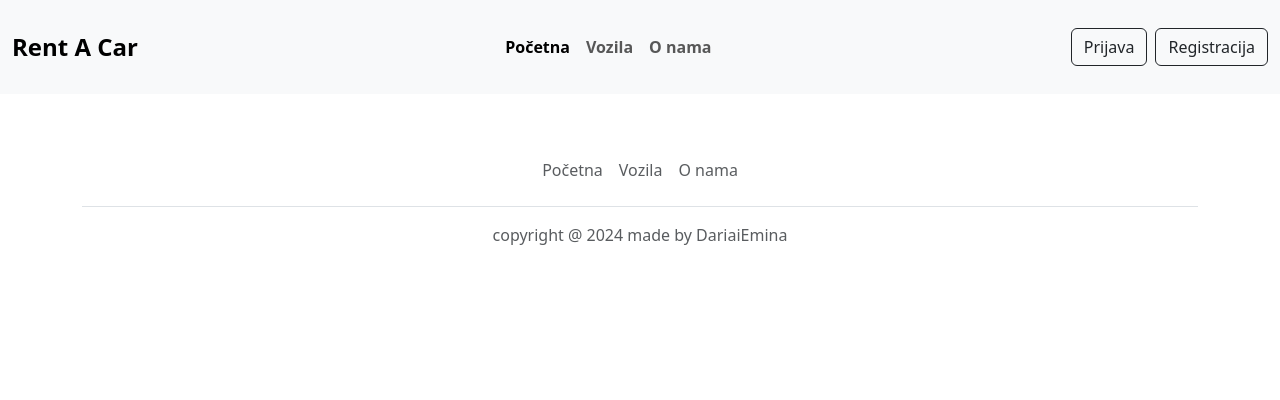
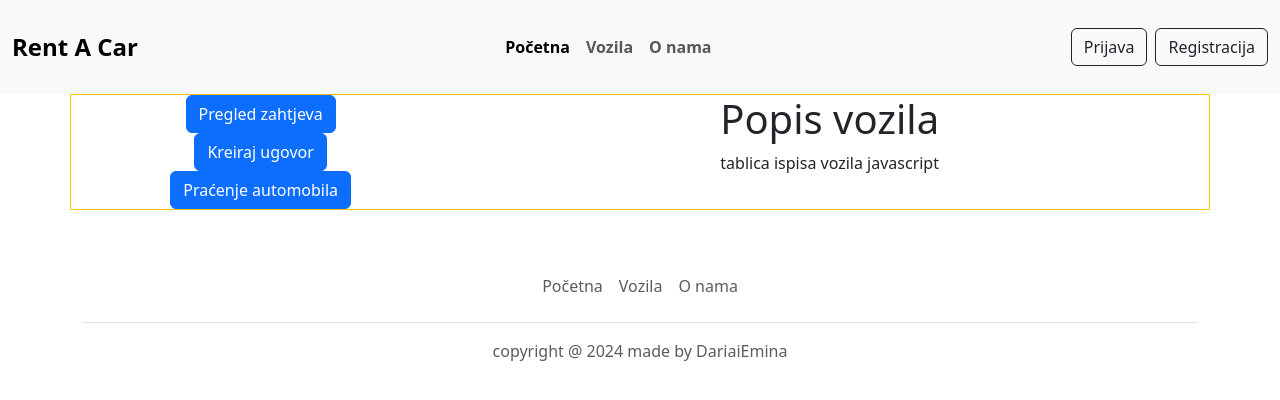
Before and after one commit to E-Begich/Programsko, a React (Create React App) app in the folder rentacar/: page /AdminPocetna in a window 1280 px wide. Shown: the top 400 px of the page. Built offline with nearby package versions, Linux system fonts and the light colour scheme.

Commit message:
admin pocetna

```diff
--- a/rentacar/package.json
+++ b/rentacar/package.json
@@ -16,7 +16,7 @@
     "react-dom": "^18.3.1",
     "react-router-bootstrap": "^0.26.2",
     "react-router-dom": "^6.23.0",
-    "react-scripts": "5.0.1",
+    "react-scripts": "^5.0.1",
     "react-toastify": "^10.0.5",
     "source-map-loader": "^5.0.0",
     "web-vitals": "^2.1.4"
--- a/rentacar/src/App.js
+++ b/rentacar/src/App.js
@@ -6,6 +6,7 @@ import Vozila from './pages/Vozila';
 import Onama from './pages/Onama';
 import Prijava from './pages/Prijava';
 import Registracija from './pages/Registracija';
+import AdminPocetna from './pages/Admin/AdminPocetna';
 import { ToastContainer } from 'react-toastify';
 import 'react-toastify/dist/ReactToastify.css';
 
@@ -21,6 +22,7 @@ function App() {
         <Route path='/onama' element={<Onama />} />
         <Route path='/prijava' element={<Prijava />} />
         <Route path='/registracija' element={<Registracija />} />
+        <Route path='/AdminPocetna' element={<AdminPocetna />} />
       </Routes>
       <Footer />
     </>
--- /dev/null
+++ b/rentacar/src/pages/Admin/AdminPocetna.jsx
@@ -0,0 +1,25 @@
+import React from 'react'
+
+const AdminPocetna = ( ) => {
+    return (
+        <div>
+            <div className="container text-center border border-warning">
+                <div className="row">
+                    <div className="col-sm-4">
+                    <a className="btn btn-primary" href="#" role="button">Pregled zahtjeva</a>
+                    <br/>
+                    <a className="btn btn-primary" href="#" role="button">Kreiraj ugovor</a>
+                    <br/>
+                    <a className="btn btn-primary" href="#" role="button">Praćenje automobila</a>
+                    </div>
+                    <div className="col-sm-8">
+                        <h1>Popis vozila</h1>
+                        <p>tablica ispisa vozila javascript</p>
+                    </div>
+                </div>
+            </div>
+            </div>
+    )
+}
+
+export default AdminPocetna
```
Also changed, not shown: 1 other file (tests, documents, lock files or other folders).
